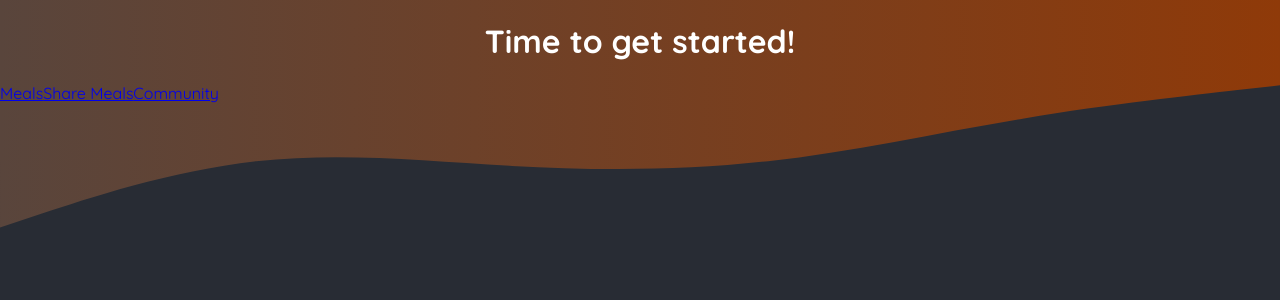
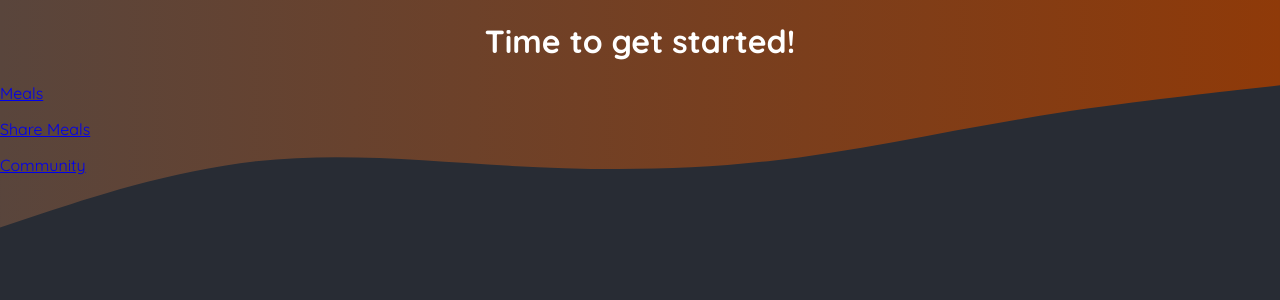
Before and after one commit to LamiaaIbrahim/food-app-nextjs, a Next.js app: page / in a window 1280 px wide. Shown: the top 300 px of the page. Built offline with nearby package versions, Linux system fonts and the light colour scheme.

Commit message:
Update navigation links

```diff
--- a/app/page.js
+++ b/app/page.js
@@ -6,9 +6,15 @@ export default function Home() {
         Time to get started!
       </h1>
       <p>
-        <Link href="/meals">Meals</Link>
-        <Link href="/meals/share">Share Meals</Link>
-        <Link href="/community">Community</Link>
+        <p>
+          <Link href="/meals">Meals</Link>
+        </p>
+        <p>
+          <Link href="/meals/share">Share Meals</Link>
+        </p>
+        <p>
+          <Link href="/community">Community</Link>
+        </p>
       </p>
     </main>
   );
```
